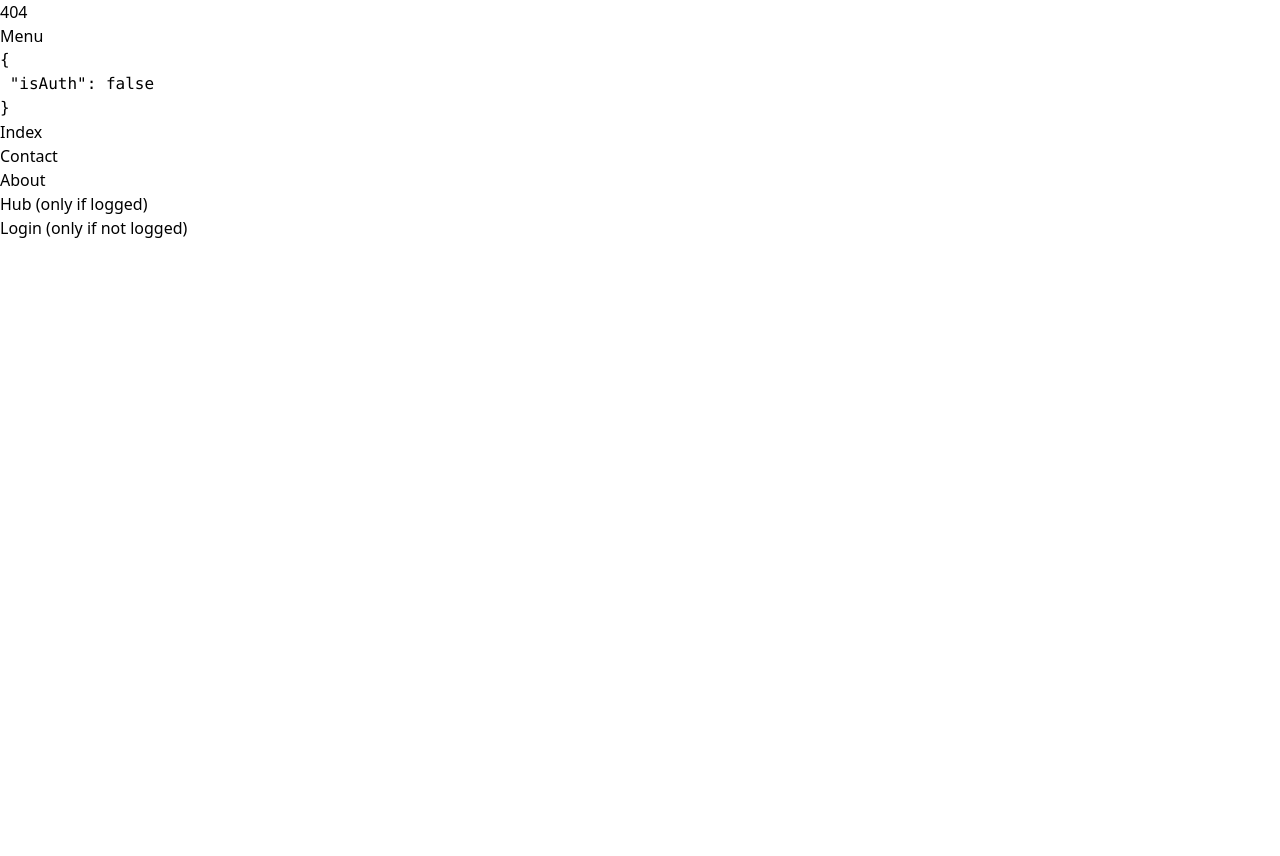
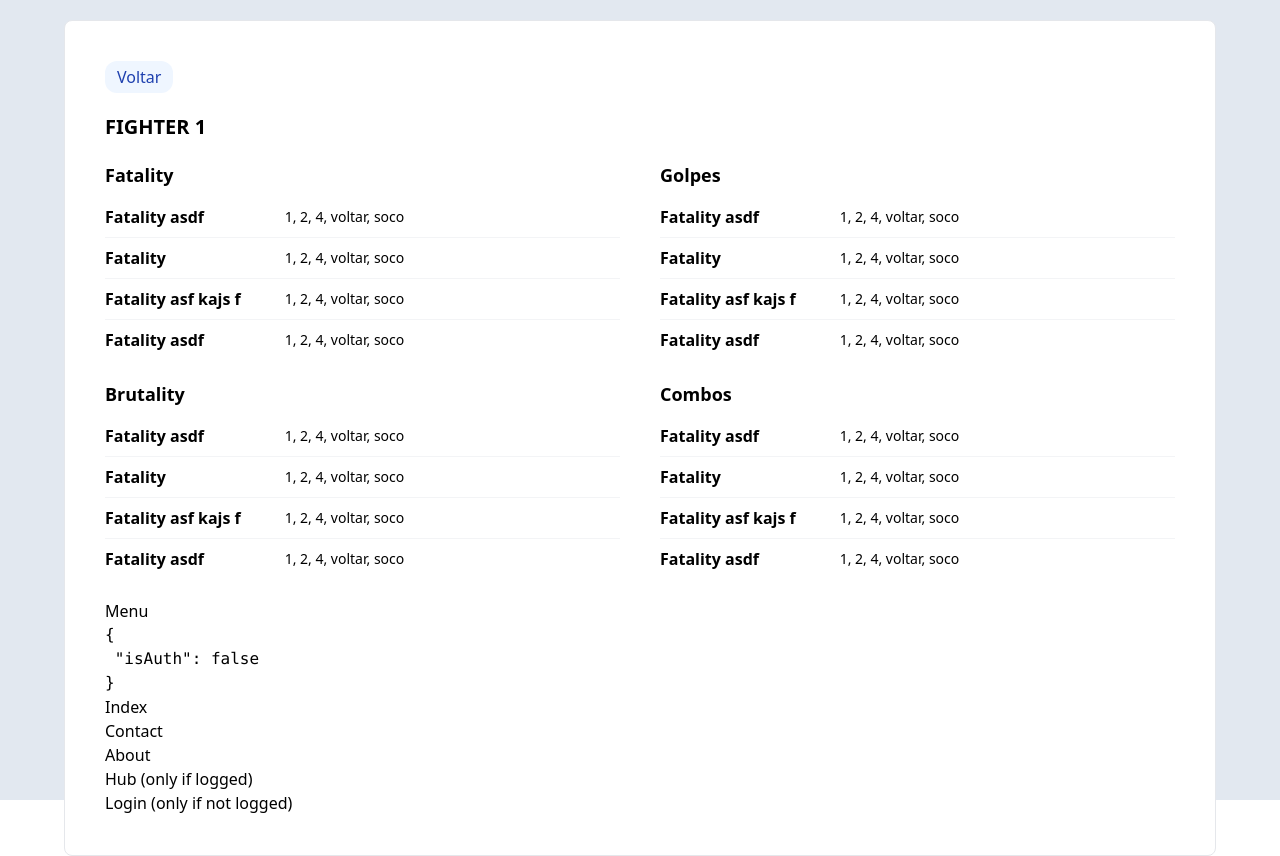
Before and after one commit to coffezilla/api-gamer-companion, a React (Create React App) app in the folder react-app/: page /fighter/1 in a window 1280 px wide. Before the commit this address led to /404. Before the commit the page ends 800 px from the top, so only its background shows below. Built offline with nearby package versions, Linux system fonts and the light colour scheme.

Commit message:
Added index and fighter tailwind

```diff
--- a/react-app/src/Routers.tsx
+++ b/react-app/src/Routers.tsx
@@ -18,6 +18,7 @@ import PageIndex from './pages/PageIndex';
 import PageAbout from './pages/PageAbout';
 import PageContact from './pages/PageContact';
 import PageNotFound from './pages/PageNotFound';
+import PageFighter from './pages/PageFighter';
 
 // page only logged
 import PageHub from './pages/PageHub';
@@ -48,6 +49,7 @@ function Routers() {
 					<Route exact path="/" component={PageIndex} />
 					<Route path="/about" component={PageAbout} />
 					<Route path="/contact" component={PageContact} />
+					<Route exact path="/fighter/:fid" component={PageFighter} />
 
 					<ProtectedRoute path="/hub" component={PageHub} />
 
--- /dev/null
+++ b/react-app/src/pages/PageFighter.tsx
@@ -0,0 +1,120 @@
+/* eslint-disable */
+import { useHistory, Link, useParams } from 'react-router-dom';
+import MainMenu from '../components/MainMenu';
+
+const PageFighter = () => {
+	const history = useHistory();
+	const { fid } = useParams<any>();
+	console.log('change', fid);
+
+	return (
+		<>
+			<div className="bg-slate-200 h-screen w-full py-5">
+				<div className="container bg-white border p-10 rounded-lg max-w-6xl">
+					<Link to="/">
+						<div className="bg-blue-50 hover:bg-blue-600 text-blue-800 hover:text-white rounded-xl inline-block px-3 py-1 mb-5">
+							Voltar
+						</div>
+					</Link>
+					<h1 className="text-xl font-bold mb-5">FIGHTER {fid}</h1>
+					{/* <p className="mb-2">Fighter {fid}</p> */}
+					<div className="grid grid-cols-1 md:grid-cols-2 gap-10">
+						<div>
+							<div className="block mb-5">
+								<h2 className="text-lg font-bold mb-2">Fatality</h2>
+								<ul className="divide-y divide-gray-100">
+									<li className="py-2 flex space-x-2 items-center">
+										<div className="font-bold basis-1/3">Fatality asdf</div>
+										<div className="text-sm">1, 2, 4, voltar, soco</div>
+									</li>
+									<li className="py-2 flex space-x-2 items-center">
+										<div className="font-bold basis-1/3">Fatality</div>
+										<div className="text-sm">1, 2, 4, voltar, soco</div>
+									</li>
+									<li className="py-2 flex space-x-2 items-center">
+										<div className="font-bold basis-1/3">Fatality asf kajs f</div>
+										<div className="text-sm">1, 2, 4, voltar, soco</div>
+									</li>
+									<li className="py-2 flex space-x-2 items-center">
+										<div className="font-bold basis-1/3">Fatality asdf</div>
+										<div className="text-sm">1, 2, 4, voltar, soco</div>
+									</li>
+								</ul>
+							</div>
+
+							<div className="block mb-5">
+								<h2 className="text-lg font-bold mb-2">Brutality</h2>
+								<ul className="divide-y divide-gray-100">
+									<li className="py-2 flex space-x-2 items-center">
+										<div className="font-bold basis-1/3">Fatality asdf</div>
+										<div className="text-sm">1, 2, 4, voltar, soco</div>
+									</li>
+									<li className="py-2 flex space-x-2 items-center">
+										<div className="font-bold basis-1/3">Fatality</div>
+										<div className="text-sm">1, 2, 4, voltar, soco</div>
+									</li>
+									<li className="py-2 flex space-x-2 items-center">
+										<div className="font-bold basis-1/3">Fatality asf kajs f</div>
+										<div className="text-sm">1, 2, 4, voltar, soco</div>
+									</li>
+									<li className="py-2 flex space-x-2 items-center">
+										<div className="font-bold basis-1/3">Fatality asdf</div>
+										<div className="text-sm">1, 2, 4, voltar, soco</div>
+									</li>
+								</ul>
+							</div>
+						</div>
+						<div>
+							<div className="block mb-5">
+								<h2 className="text-lg font-bold mb-2">Golpes</h2>
+								<ul className="divide-y divide-gray-100">
+									<li className="py-2 flex space-x-2 items-center">
+										<div className="font-bold basis-1/3">Fatality asdf</div>
+										<div className="text-sm">1, 2, 4, voltar, soco</div>
+									</li>
+									<li className="py-2 flex space-x-2 items-center">
+										<div className="font-bold basis-1/3">Fatality</div>
+										<div className="text-sm">1, 2, 4, voltar, soco</div>
+									</li>
+									<li className="py-2 flex space-x-2 items-center">
+										<div className="font-bold basis-1/3">Fatality asf kajs f</div>
+										<div className="text-sm">1, 2, 4, voltar, soco</div>
+									</li>
+									<li className="py-2 flex space-x-2 items-center">
+										<div className="font-bold basis-1/3">Fatality asdf</div>
+										<div className="text-sm">1, 2, 4, voltar, soco</div>
+									</li>
+								</ul>
+							</div>
+
+							<div className="block mb-5">
+								<h2 className="text-lg font-bold mb-2">Combos</h2>
+								<ul className="divide-y divide-gray-100">
+									<li className="py-2 flex space-x-2 items-center">
+										<div className="font-bold basis-1/3">Fatality asdf</div>
+										<div className="text-sm">1, 2, 4, voltar, soco</div>
+									</li>
+									<li className="py-2 flex space-x-2 items-center">
+										<div className="font-bold basis-1/3">Fatality</div>
+										<div className="text-sm">1, 2, 4, voltar, soco</div>
+									</li>
+									<li className="py-2 flex space-x-2 items-center">
+										<div className="font-bold basis-1/3">Fatality asf kajs f</div>
+										<div className="text-sm">1, 2, 4, voltar, soco</div>
+									</li>
+									<li className="py-2 flex space-x-2 items-center">
+										<div className="font-bold basis-1/3">Fatality asdf</div>
+										<div className="text-sm">1, 2, 4, voltar, soco</div>
+									</li>
+								</ul>
+							</div>
+						</div>
+					</div>
+					<MainMenu />
+				</div>
+			</div>
+		</>
+	);
+};
+
+export default PageFighter;
--- a/react-app/src/pages/PageIndex.tsx
+++ b/react-app/src/pages/PageIndex.tsx
@@ -1,10 +1,49 @@
+/* eslint-disable */
+import { useHistory } from 'react-router-dom';
 import MainMenu from '../components/MainMenu';
 
 const PageIndex = () => {
+	const history = useHistory();
+
 	return (
 		<>
-			<h1>Index</h1>
-			<MainMenu />
+			<div className="bg-slate-200 h-screen w-full py-5">
+				<div className="container bg-white border p-10 rounded-lg max-w-6xl">
+					<h1 className="text-xl font-bold mb-2">MORTAL KOMBAT XI</h1>
+					<p className="mb-5">Escolha um personagem:</p>
+					<div className="grid grid-cols-2 sm:grid-cols-3 lg:grid-cols-4 gap-3">
+						<button
+							type="button"
+							onClick={() => history.push('/fighter/1')}
+							className="rounded-md aspect-square bg-slate-300"
+						>
+							Fuck
+						</button>
+						<button
+							type="button"
+							onClick={() => history.push('/fighter/2')}
+							className="rounded-md aspect-square bg-slate-300"
+						>
+							Fuck
+						</button>
+						<button
+							type="button"
+							onClick={() => history.push('/fighter/3')}
+							className="rounded-md aspect-square bg-slate-300"
+						>
+							Fuck
+						</button>
+						<button
+							type="button"
+							onClick={() => history.push('/fighter/4')}
+							className="rounded-md aspect-square bg-slate-300"
+						>
+							Fuck
+						</button>
+					</div>
+					<MainMenu />
+				</div>
+			</div>
 		</>
 	);
 };
--- a/react-app/src/pages/PageLogin.tsx
+++ b/react-app/src/pages/PageLogin.tsx
@@ -82,7 +82,7 @@ const PageLogin = () => {
 		<>
 			<div className=" bg-slate-200 h-screen w-full py-5">
 				<div className="bg-white border max-w-lg p-10 rounded-lg mx-auto">
-					<h1 className="text-xl font-bold text-center mb-5">LOGIN ADMINISTRADOR</h1>
+					<h1 className="text-xl font-bold text-center mb-2">LOGIN ADMINISTRADOR</h1>
 
 					{!isLogging ? (
 						<form onSubmit={handleSubmit}>
--- a/react-app/tailwind.config.js
+++ b/react-app/tailwind.config.js
@@ -1,6 +1,9 @@
 module.exports = {
 	content: ['./src/**/*.{js,jsx,ts,tsx}'],
 	theme: {
+		container: {
+			center: true,
+		},
 		extend: {},
 	},
 	plugins: [],
```
